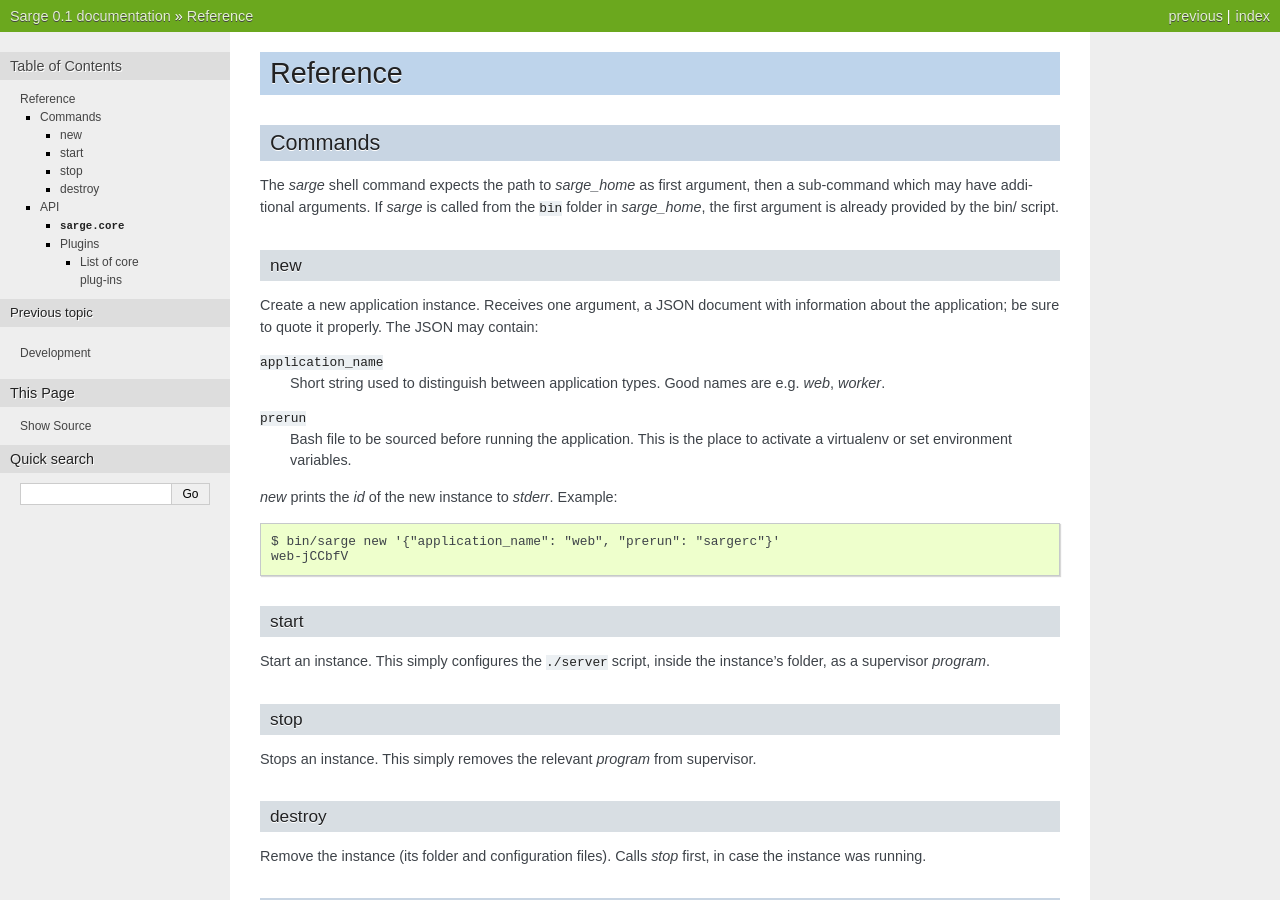
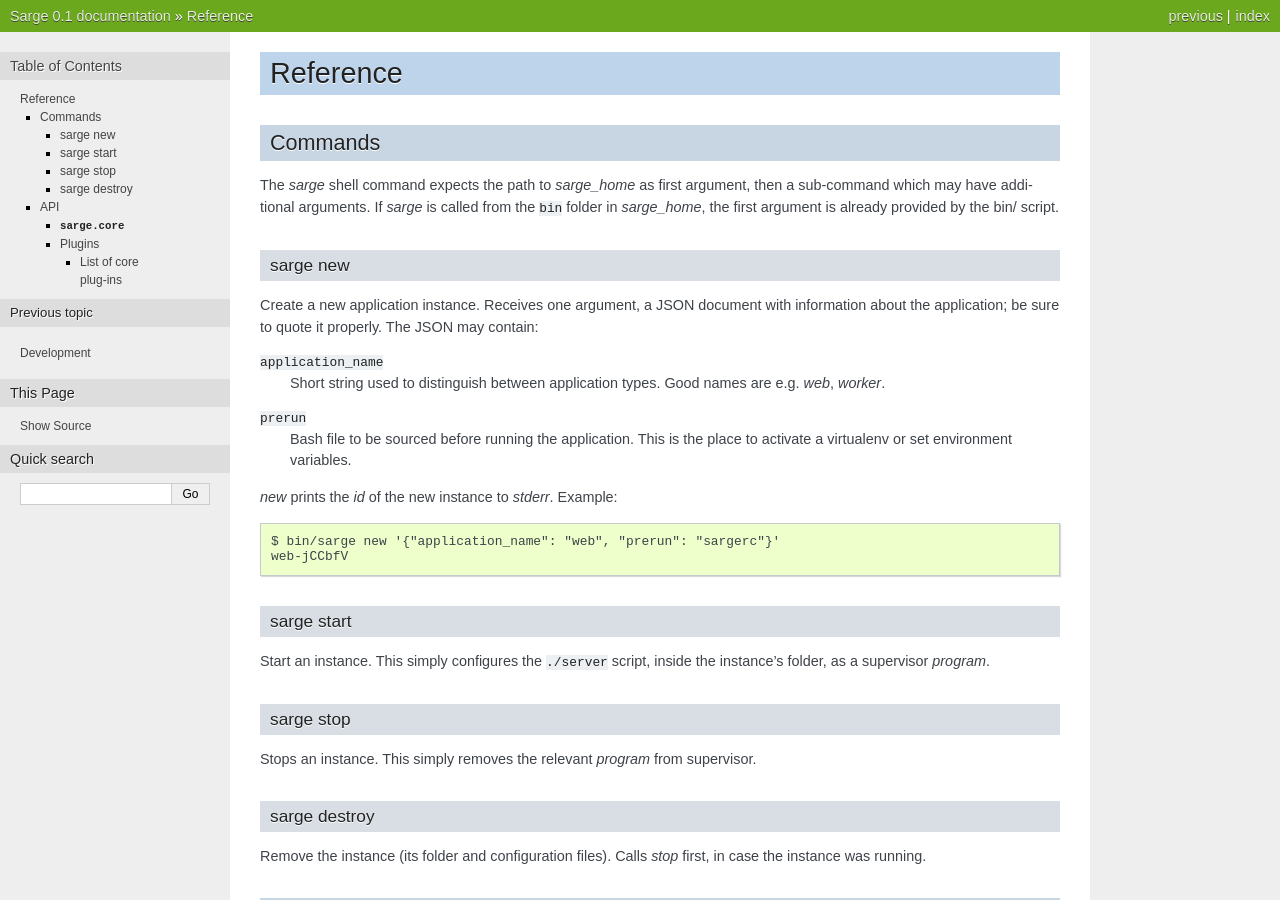
Before and after one commit to mgax/airship, a Sphinx documentation site: the page built from docs/reference.rst, in a window 1280 px wide and 900 px high. Built offline with Sphinx 7.4.7, drawn with Linux system fonts in a browser that asks for light colours.

Commit message:
clarify that we're talking about sarge commands

```diff
--- a/docs/reference.rst
+++ b/docs/reference.rst
@@ -10,8 +10,8 @@ argument, then a sub-command which may have additional arguments. If
 `sarge` is called from the ``bin`` folder in `sarge_home`, the first
 argument is already provided by the bin/ script.
 
-new
----
+sarge new
+---------
 Create a new application instance. Receives one argument, a JSON
 document with information about the application; be sure to quote it
 properly. The JSON may contain:
@@ -29,18 +29,18 @@ properly. The JSON may contain:
     $ bin/sarge new '{"application_name": "web", "prerun": "sargerc"}'
     web-jCCbfV
 
-start
------
+sarge start
+-----------
 Start an instance. This simply configures the ``./server`` script,
 inside the instance's folder, as a supervisor `program`.
 
-stop
-----
+sarge stop
+----------
 Stops an instance. This simply removes the relevant `program` from
 supervisor.
 
-destroy
--------
+sarge destroy
+-------------
 Remove the instance (its folder and configuration files). Calls `stop`
 first, in case the instance was running.
 
```
